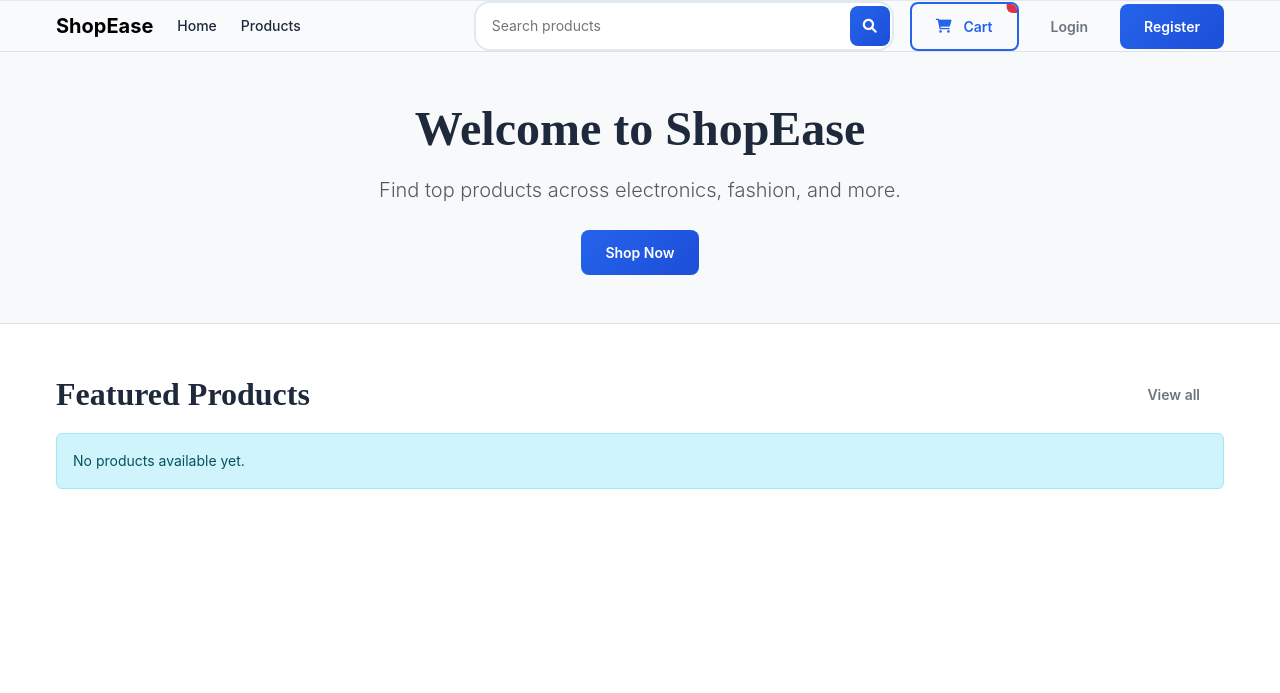
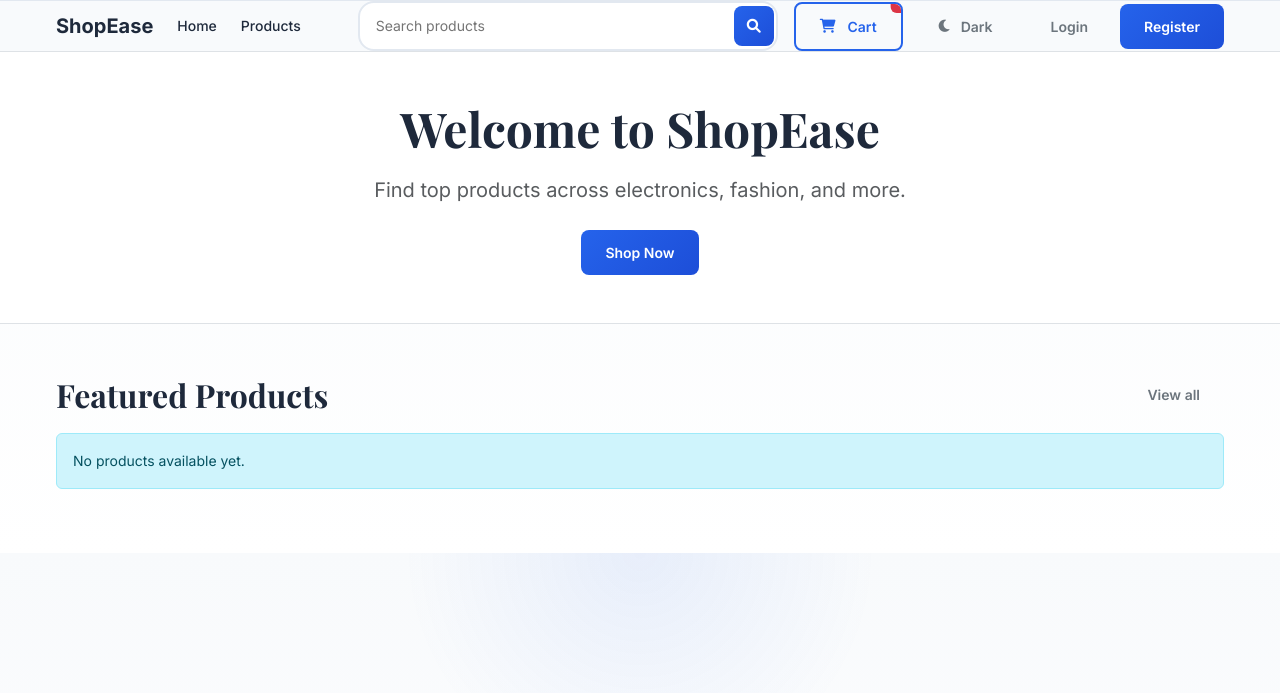
Before and after one commit to Kartikshri234/ecommerce-1, a Django app: page / in a window 1280 px wide. Shown: the top 693 px of the page. Run offline with Django 3.2, Linux system fonts and the light colour scheme; data that the repository does not hold is empty; some libraries are stand-ins or nearby versions.

Commit message:
Add persistent dark mode theme

```diff
--- a/static/css/style.css
+++ b/static/css/style.css
@@ -15,6 +15,8 @@
   --bg-primary: #ffffff;
   --bg-secondary: #f8fafc;
   --bg-tertiary: #f1f5f9;
+  --surface: #ffffff;
+  --surface-muted: #f8fafc;
 
   --text-primary: #1e293b;
   --text-secondary: #475569;
@@ -43,6 +45,8 @@
   --bg-primary: #0f172a;
   --bg-secondary: #1e293b;
   --bg-tertiary: #334155;
+  --surface: #111827;
+  --surface-muted: #1e293b;
 
   --text-primary: #f1f5f9;
   --text-secondary: #cbd5e1;
@@ -58,6 +62,14 @@
 /* --------------------
    Base Styles
 ------------------- */
+html {
+  color-scheme: light;
+}
+
+[data-theme="dark"] {
+  color-scheme: dark;
+}
+
 * {
   margin: 0;
   padding: 0;
@@ -70,11 +82,13 @@
 
 body {
   font-family: 'Inter', -apple-system, BlinkMacSystemFont, 'Segoe UI', Roboto, sans-serif;
-  background-color: var(--bg-primary);
+  background:
+    radial-gradient(circle at top, rgba(37, 99, 235, 0.08), transparent 28%),
+    linear-gradient(180deg, var(--bg-secondary), var(--bg-primary));
   color: var(--text-primary);
   line-height: 1.6;
   font-size: 0.875rem;
-  transition: var(--transition);
+  transition: background-color 0.3s ease, color 0.3s ease;
 }
 
 h1, h2, h3, h4, h5, h6 {
@@ -144,6 +158,29 @@
 
 [data-theme="dark"] .site-header {
   background: rgba(15, 23, 42, 0.95);
+}
+
+.site-header .navbar-brand {
+  color: var(--text-primary);
+}
+
+.site-header .navbar-brand:hover {
+  color: var(--primary);
+}
+
+.theme-toggle {
+  min-width: 108px;
+  justify-content: center;
+  border-radius: 999px;
+  padding-inline: 1rem;
+}
+
+.theme-toggle .theme-icon {
+  width: 1rem;
+}
+
+.theme-toggle-label {
+  font-weight: 600;
 }
 
 .header-main {
@@ -289,6 +326,24 @@
   background: var(--bg-secondary) !important;
   border-top: 1px solid var(--border);
   padding: 0;
+}
+
+.navbar-light .navbar-nav .nav-link,
+.navbar-light .navbar-brand {
+  color: var(--text-primary);
+}
+
+.navbar-light .navbar-nav .nav-link:hover,
+.navbar-light .navbar-nav .nav-link:focus {
+  color: var(--primary);
+}
+
+[data-theme="dark"] .navbar-toggler {
+  border-color: var(--border);
+}
+
+[data-theme="dark"] .navbar-toggler-icon {
+  filter: invert(1) brightness(1.4);
 }
 
 .navbar-nav {
@@ -445,22 +500,24 @@
     display: block;
     text-decoration: none;
     color: inherit;
-    background: white;
-    border-radius: 8px;
-    box-shadow: 0 2px 4px rgba(0,0,0,0.1);
-    transition: transform 0.2s, box-shadow 0.2s;
+  background: var(--surface);
+  border: 1px solid var(--border);
+  border-radius: var(--radius-lg);
+  box-shadow: var(--shadow);
+  transition: transform 0.2s ease, box-shadow 0.2s ease, border-color 0.2s ease;
     overflow: hidden;
 }
 
 .product-card:hover {
     transform: translateY(-5px);
-    box-shadow: 0 4px 8px rgba(0,0,0,0.15);
+  box-shadow: var(--shadow-lg);
+  border-color: var(--border-dark);
 }
 
 .product-thumb {
     position: relative;
     padding-top: 75%;
-    background: #f8f9fa;
+  background: var(--bg-secondary);
     overflow: hidden;
 }
 
@@ -480,7 +537,7 @@
 .product-title {
     font-size: 1rem;
     margin: 0 0 0.5rem;
-    color: #333;
+  color: var(--text-primary);
 }
 
 .product-meta {
@@ -496,11 +553,136 @@
 }
 
 .rating {
-    color: #666;
+  color: var(--text-secondary);
 }
 
 .rating i {
     color: #fbbf24;
+}
+
+.bg-surface {
+  background-color: var(--surface) !important;
+}
+
+.surface-muted {
+  background-color: var(--surface-muted) !important;
+}
+
+.theme-card-header {
+  background: linear-gradient(135deg, var(--bg-secondary), var(--bg-tertiary));
+  color: var(--text-primary);
+  border-bottom: 1px solid var(--border);
+  font-weight: 700;
+}
+
+[data-theme="dark"] .theme-card-header {
+  background: linear-gradient(135deg, rgba(30, 41, 59, 0.98), rgba(15, 23, 42, 0.98));
+}
+
+[data-theme="dark"] .bg-white,
+[data-theme="dark"] .bg-light {
+  background-color: var(--surface) !important;
+  color: var(--text-primary) !important;
+}
+
+[data-theme="dark"] .text-dark {
+  color: var(--text-primary) !important;
+}
+
+[data-theme="dark"] .text-muted {
+  color: var(--text-secondary) !important;
+}
+
+[data-theme="dark"] .border,
+[data-theme="dark"] .border-top,
+[data-theme="dark"] .border-bottom,
+[data-theme="dark"] .border-start,
+[data-theme="dark"] .border-end {
+  border-color: var(--border) !important;
+}
+
+[data-theme="dark"] .card,
+[data-theme="dark"] .dropdown-menu,
+[data-theme="dark"] .table,
+[data-theme="dark"] .alert,
+[data-theme="dark"] .form-control,
+[data-theme="dark"] .form-select {
+  color: var(--text-primary);
+}
+
+[data-theme="dark"] .card,
+[data-theme="dark"] .dropdown-menu {
+  background-color: var(--surface) !important;
+  border-color: var(--border) !important;
+}
+
+[data-theme="dark"] .card-header {
+  background-color: var(--bg-secondary) !important;
+  color: var(--text-primary) !important;
+  border-bottom-color: var(--border) !important;
+}
+
+[data-theme="dark"] .table {
+  --bs-table-bg: transparent;
+  --bs-table-striped-bg: rgba(255, 255, 255, 0.03);
+  --bs-table-striped-color: var(--text-primary);
+  --bs-table-color: var(--text-primary);
+  border-color: var(--border);
+}
+
+[data-theme="dark"] thead.table-dark th,
+[data-theme="dark"] .table-dark {
+  background-color: var(--bg-tertiary) !important;
+  color: var(--text-primary) !important;
+  border-color: var(--border) !important;
+}
+
+[data-theme="dark"] .table > :not(caption) > * > * {
+  border-color: var(--border);
+}
+
+[data-theme="dark"] .form-control,
+[data-theme="dark"] .form-select {
+  background-color: var(--bg-secondary) !important;
+  border-color: var(--border) !important;
+}
+
+[data-theme="dark"] .form-control::placeholder {
+  color: var(--text-muted);
+}
+
+[data-theme="dark"] .btn-outline-secondary {
+  color: var(--text-primary);
+  border-color: var(--border-dark);
+}
+
+[data-theme="dark"] .btn-outline-secondary:hover {
+  background-color: var(--bg-secondary);
+  color: var(--text-primary);
+}
+
+[data-theme="dark"] .badge.text-bg-light {
+  background-color: var(--bg-secondary) !important;
+  color: var(--text-primary) !important;
+  border: 1px solid var(--border) !important;
+}
+
+[data-theme="dark"] .alert-info {
+  background-color: rgba(6, 182, 212, 0.14);
+  color: var(--text-primary);
+  border-color: rgba(6, 182, 212, 0.3);
+}
+
+[data-theme="dark"] .alert-warning {
+  background-color: rgba(245, 158, 11, 0.14);
+  color: var(--text-primary);
+  border-color: rgba(245, 158, 11, 0.3);
+}
+
+[data-theme="dark"] .alert-danger {
+  background-color: rgba(239, 68, 68, 0.14);
+  color: var(--text-primary);
+  border-color: rgba(239, 68, 68, 0.3);
 }
 
 /* --------------------
--- a/static/js/main.js
+++ b/static/js/main.js
@@ -1,7 +1,50 @@
 (function(){
-  // CSRF helper
-  // getCookie function is defined at the bottom of the file, so we use that implementation.
+  function getCookie(name) {
+    const value = `; ${document.cookie}`;
+    const parts = value.split(`; ${name}=`);
+    if (parts.length === 2) {
+      return parts.pop().split(';').shift();
+    }
+    return '';
+  }
+
   const CSRFTOKEN = getCookie('csrftoken');
+  const THEME_STORAGE_KEY = 'shopEaseTheme';
+
+  const themeToggle = document.getElementById('themeToggle');
+  const themeIcon = themeToggle ? themeToggle.querySelector('[data-theme-icon]') : null;
+  const themeLabel = themeToggle ? themeToggle.querySelector('[data-theme-label]') : null;
+
+  function updateThemeToggle(theme) {
+    if (!themeToggle) {
+      return;
+    }
+
+    themeToggle.setAttribute('aria-pressed', theme === 'dark' ? 'true' : 'false');
+    if (themeIcon) {
+      themeIcon.className = theme === 'dark' ? 'fa-solid fa-sun theme-icon' : 'fa-solid fa-moon theme-icon';
+    }
+    if (themeLabel) {
+      themeLabel.textContent = theme === 'dark' ? 'Light' : 'Dark';
+    }
+  }
+
+  function setTheme(theme) {
+    document.documentElement.setAttribute('data-theme', theme);
+    localStorage.setItem(THEME_STORAGE_KEY, theme);
+    updateThemeToggle(theme);
+  }
+
+  const savedTheme = localStorage.getItem(THEME_STORAGE_KEY);
+  const prefersDark = window.matchMedia && window.matchMedia('(prefers-color-scheme: dark)').matches;
+  setTheme(savedTheme || (prefersDark ? 'dark' : 'light'));
+
+  if (themeToggle) {
+    themeToggle.addEventListener('click', () => {
+      const currentTheme = document.documentElement.getAttribute('data-theme') || 'light';
+      setTheme(currentTheme === 'dark' ? 'light' : 'dark');
+    });
+  }
 
   // Toasts
   const wrap = document.getElementById('toastWrap');
@@ -143,6 +186,9 @@
 // Enhanced Preloader
 window.addEventListener('load', function() {
   const preloader = document.getElementById('preloader');
+  if (!preloader) {
+    return;
+  }
   setTimeout(() => {
     preloader.style.opacity = '0';
     setTimeout(() => {
--- a/templates/base.html
+++ b/templates/base.html
@@ -5,8 +5,17 @@
     <meta charset="UTF-8">
     <meta name="viewport" content="width=device-width, initial-scale=1.0">
     <title>{% block title %}ShopEase{% endblock %}</title>
+    <script>
+        (function () {
+            const savedTheme = localStorage.getItem('theme');
+            const prefersDark = window.matchMedia && window.matchMedia('(prefers-color-scheme: dark)').matches;
+            const theme = savedTheme || (prefersDark ? 'dark' : 'light');
+            document.documentElement.setAttribute('data-theme', theme);
+        })();
+    </script>
     <!-- Bootstrap CSS -->
     <link href="https://cdnjs.cloudflare.com/ajax/libs/bootstrap/5.3.0/css/bootstrap.min.css" rel="stylesheet">
+    <link href="https://fonts.googleapis.com/css2?family=Inter:wght@400;500;600;700;800&family=Playfair+Display:wght@600;700&display=swap" rel="stylesheet">
     <!-- Font Awesome -->
     <link href="https://cdnjs.cloudflare.com/ajax/libs/font-awesome/6.0.0/css/all.min.css" rel="stylesheet">
     <!-- Custom CSS -->
@@ -14,7 +23,7 @@
     {% block extra_css %}{% endblock %}
 </head>
 <body>
-    <header class="site-header border-bottom bg-white sticky-top">
+    <header class="site-header border-bottom sticky-top">
         <nav class="navbar navbar-expand-lg navbar-light">
             <div class="container">
                 <a class="navbar-brand fw-bold" href="{% url 'home' %}">ShopEase</a>
@@ -47,6 +56,11 @@
                             <i class="fa-solid fa-cart-shopping me-1"></i>Cart
                             <span id="cart-count" class="badge bg-danger position-absolute top-0 start-100 translate-middle">{{ cart_count|default:0 }}</span>
                         </a>
+
+                        <button id="themeToggle" class="btn btn-outline-secondary theme-toggle" type="button" aria-label="Toggle dark mode" aria-pressed="false">
+                            <i class="fa-solid fa-moon theme-icon" data-theme-icon aria-hidden="true"></i>
+                            <span class="theme-toggle-label" data-theme-label>Dark</span>
+                        </button>
 
                         {% if user.is_authenticated %}
                             <span class="text-muted small">Hi, {{ user.username }}</span>
--- a/templates/cart.html
+++ b/templates/cart.html
@@ -7,7 +7,7 @@
     <h1 class="mb-4 text-center">🛒 Your Shopping Cart</h1>
 
     {% if cart_items %}
-        <div class="table-responsive shadow-sm rounded bg-white p-3">
+        <div class="table-responsive shadow-sm rounded bg-surface p-3">
             <table class="table table-striped align-middle">
                 <thead class="table-dark">
                     <tr>
--- a/templates/checkout.html
+++ b/templates/checkout.html
@@ -11,7 +11,7 @@
         <!-- Order Summary -->
         <div class="col-lg-6">
             <div class="card shadow-sm">
-                <div class="card-header bg-dark text-white">Order Summary</div>
+                <div class="card-header theme-card-header">Order Summary</div>
                 <div class="card-body">
                     {% for item in cart_items %}
                     <div class="d-flex justify-content-between border-bottom py-2">
@@ -33,7 +33,7 @@
         <!-- Checkout Form -->
         <div class="col-lg-6">
             <div class="card shadow-sm">
-                <div class="card-header bg-dark text-white">Delivery & Payment</div>
+                <div class="card-header theme-card-header">Delivery & Payment</div>
                 <div class="card-body">
                     <form method="post">
                         {% csrf_token %}
--- a/templates/home.html
+++ b/templates/home.html
@@ -3,7 +3,7 @@
 {% block title %}ShopEase - Home{% endblock %}
 
 {% block content %}
-<section class="py-5 bg-light border-bottom">
+<section class="py-5 bg-surface border-bottom">
   <div class="container text-center">
     <h1 class="display-5 fw-bold">Welcome to ShopEase</h1>
     <p class="lead text-muted">Find top products across electronics, fashion, and more.</p>
@@ -22,7 +22,7 @@
       <div class="col-12 col-sm-6 col-lg-3">
         <a class="text-decoration-none" href="{% url 'product_detail' product.id %}">
           <div class="card h-100 shadow-sm border-0">
-            <div class="ratio ratio-4x3 bg-light">
+              <div class="ratio ratio-4x3 bg-surface">
               {% if product.image %}
                 <img src="{{ product.image.url }}" alt="{{ product.name }}" class="w-100 h-100 object-fit-cover" loading="lazy">
               {% else %}
@@ -30,7 +30,7 @@
               {% endif %}
             </div>
             <div class="card-body">
-              <h5 class="card-title text-dark mb-2">{{ product.name }}</h5>
+              <h5 class="card-title mb-2">{{ product.name }}</h5>
               <p class="text-primary fw-bold mb-0">₹{{ product.price }}</p>
             </div>
           </div>
```
Also changed, not shown: README.md.
